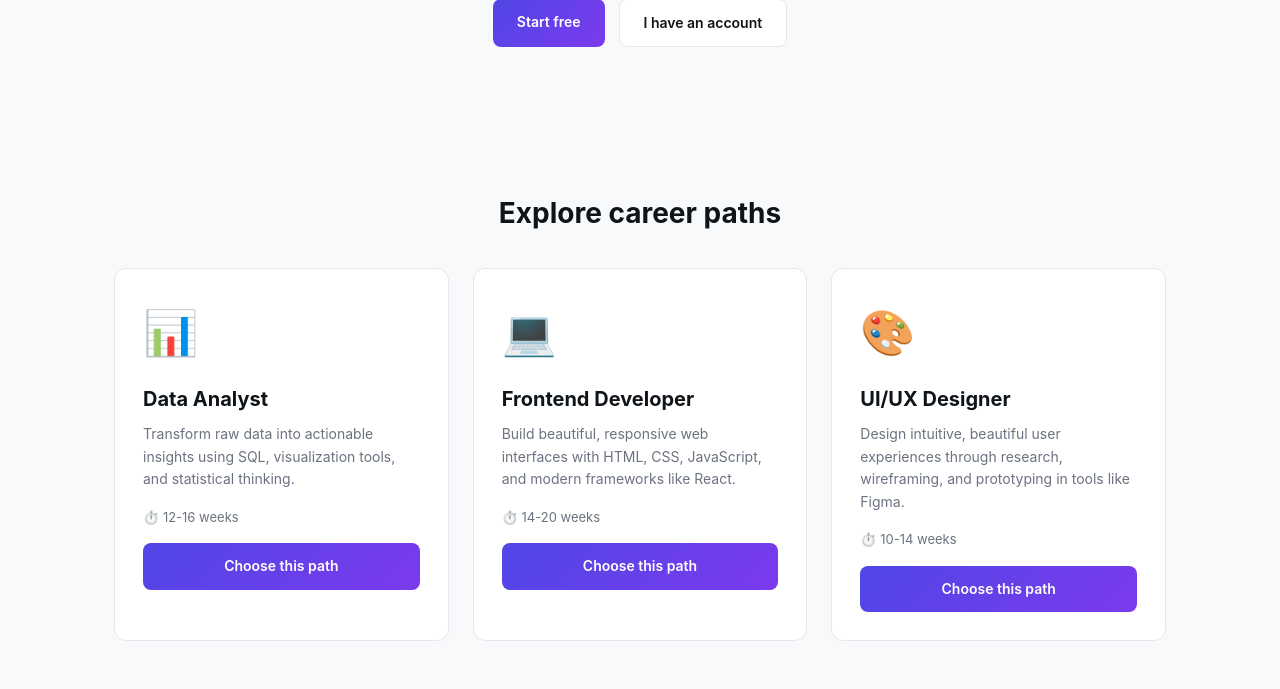
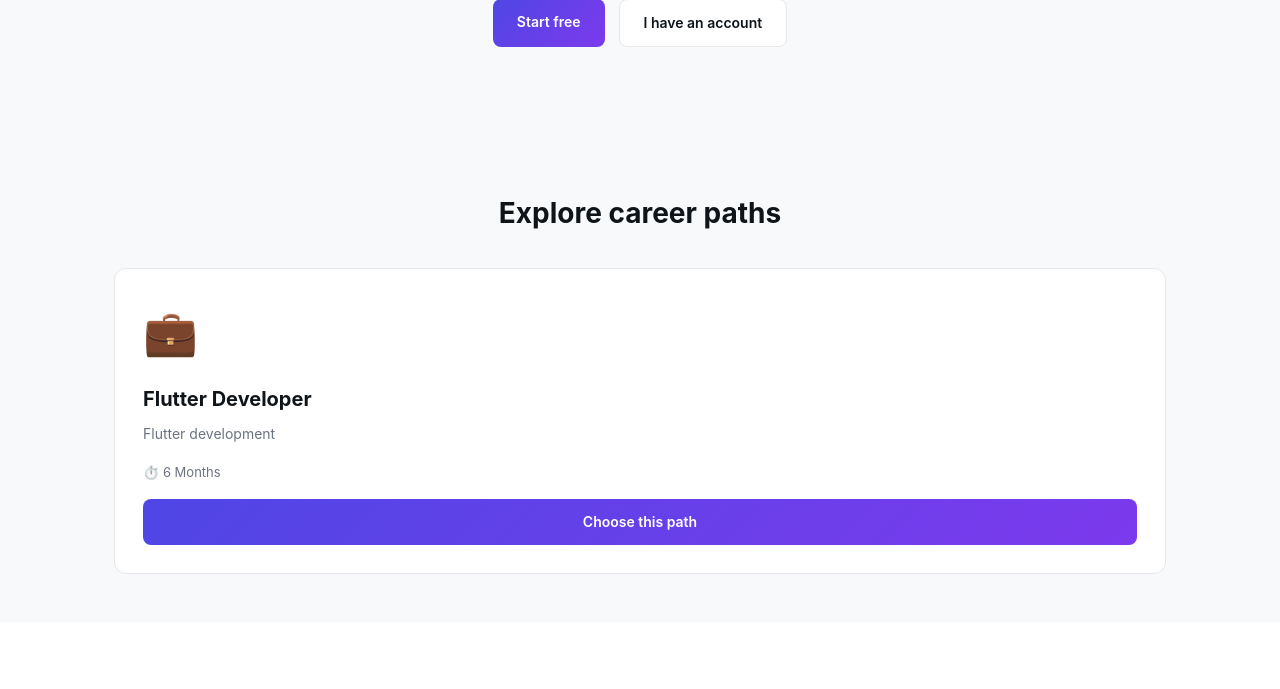
Before and after one commit to RawanMahmoud20/careerpath-ai, a Django app: page / in a window 1280 px wide. Shown: the part 453-1142 px from the top of the page. After the commit the page ends 1027 px from the top, so only its background shows below. Run offline with Django 5.2, Linux system fonts and the light colour scheme; data comes from the database, SQL or seed files in the repository; both versions use the stored data as it was after the commit.

Commit message:
making the careers in the dashboard dynamic

```diff
--- a/careerpath_ai/core/templates/landing.html
+++ b/careerpath_ai/core/templates/landing.html
@@ -23,55 +23,27 @@
 <div class="container">
   <h2 class="section-title text-center">Explore career paths</h2>
   <div class="grid">
-
-    <!-- Card 1: Data Analyst -->
+    {% if careers %}
+    {% for career in careers %}
     <div class="career-card">
-      <div class="career-icon">📊</div>
-      <div class="career-title">Data Analyst</div>
+      <div class="career-icon">💼</div>
+      <div class="career-title">{{ career.title }}</div>
       <div class="career-desc">
-        Transform raw data into actionable insights using SQL, visualization
-        tools, and statistical thinking.
+        {{ career.description|truncatechars:140 }}
       </div>
-      <div class="career-meta">⏱️ 12-16 weeks</div>
+      <div class="career-meta">⏱️ {{ career.estimated_time }}</div>
       {% if user.is_authenticated %}
       <a href="/dashboard/" class="btn-primary btn-full">Choose this path</a>
       {% else %}
       <a href="/accounts/signup/" class="btn-primary btn-full">Choose this path</a>
       {% endif %}
     </div>
-
-    <!-- Card 2: Frontend Developer -->
-    <div class="career-card">
-      <div class="career-icon">💻</div>
-      <div class="career-title">Frontend Developer</div>
-      <div class="career-desc">
-        Build beautiful, responsive web interfaces with HTML, CSS, JavaScript,
-        and modern frameworks like React.
+    {% endfor %}
+    {% else %}
+    <div class="empty-state text-center">
+      <p>No career paths are available yet. Check back soon.</p>
     </div>
-      <div class="career-meta">⏱️ 14-20 weeks</div>
-      {% if user.is_authenticated %}
-        <a href="/dashboard/" class="btn-primary btn-full">Choose this path</a>
-      {% else %}
-        <a href="/accounts/signup/" class="btn-primary btn-full">Choose this path</a>
     {% endif %}
-    </div>
-
-    <!-- Card 3: UI/UX Designer -->
-    <div class="career-card">
-      <div class="career-icon">🎨</div>
-      <div class="career-title">UI/UX Designer</div>
-      <div class="career-desc">
-        Design intuitive, beautiful user experiences through research,
-        wireframing, and prototyping in tools like Figma.
-      </div>
-      <div class="career-meta">⏱️ 10-14 weeks</div>
-      {% if user.is_authenticated %}
-        <a href="/dashboard/" class="btn-primary btn-full">Choose this path</a>
-      {% else %}
-        <a href="/accounts/signup/" class="btn-primary btn-full">Choose this path</a>
-      {% endif %}
-    </div>
-
   </div>
 </div>
 {% endblock %}
--- a/careerpath_ai/core/views.py
+++ b/careerpath_ai/core/views.py
@@ -1,6 +1,9 @@
 from django.shortcuts import render
+
+from careers.models import Career
 
 
 def landing(request):
     """Public landing page with links to login and register."""
-    return render(request, "landing.html")
+    careers = Career.objects.all().order_by('title')
+    return render(request, "landing.html", {"careers": careers})
```
Also changed, not shown: careerpath_ai/db.sqlite3. Lines whose indentation alone changed are shown as unchanged.
